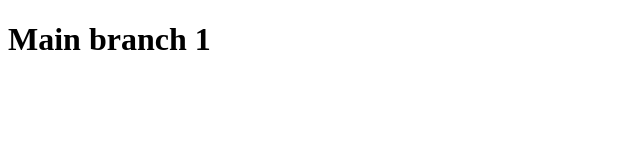
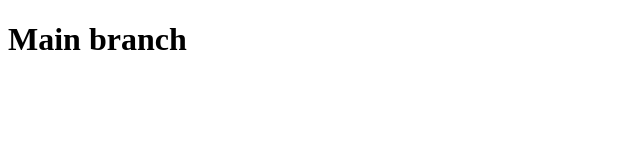
Before and after one commit to anjaliTandel20/Merging-vs-Rebase, an Angular app in the folder myApp/: page / in a window 1280 px wide. Shown: the top 160 px of the page, without its empty margins (0-640 px from the left). Built offline with nearby package versions, Linux system fonts and the light colour scheme.

Commit message:
Rebase Commit 3

```diff
--- a/myApp/src/app/app.component.ts
+++ b/myApp/src/app/app.component.ts
@@ -6,5 +6,5 @@ import { Component } from '@angular/core';
   styleUrls: ['./app.component.css']
 })
 export class AppComponent {
-  public title: string = 'Main branch 1';
+  public title: string = 'Main branch';
 }
```
